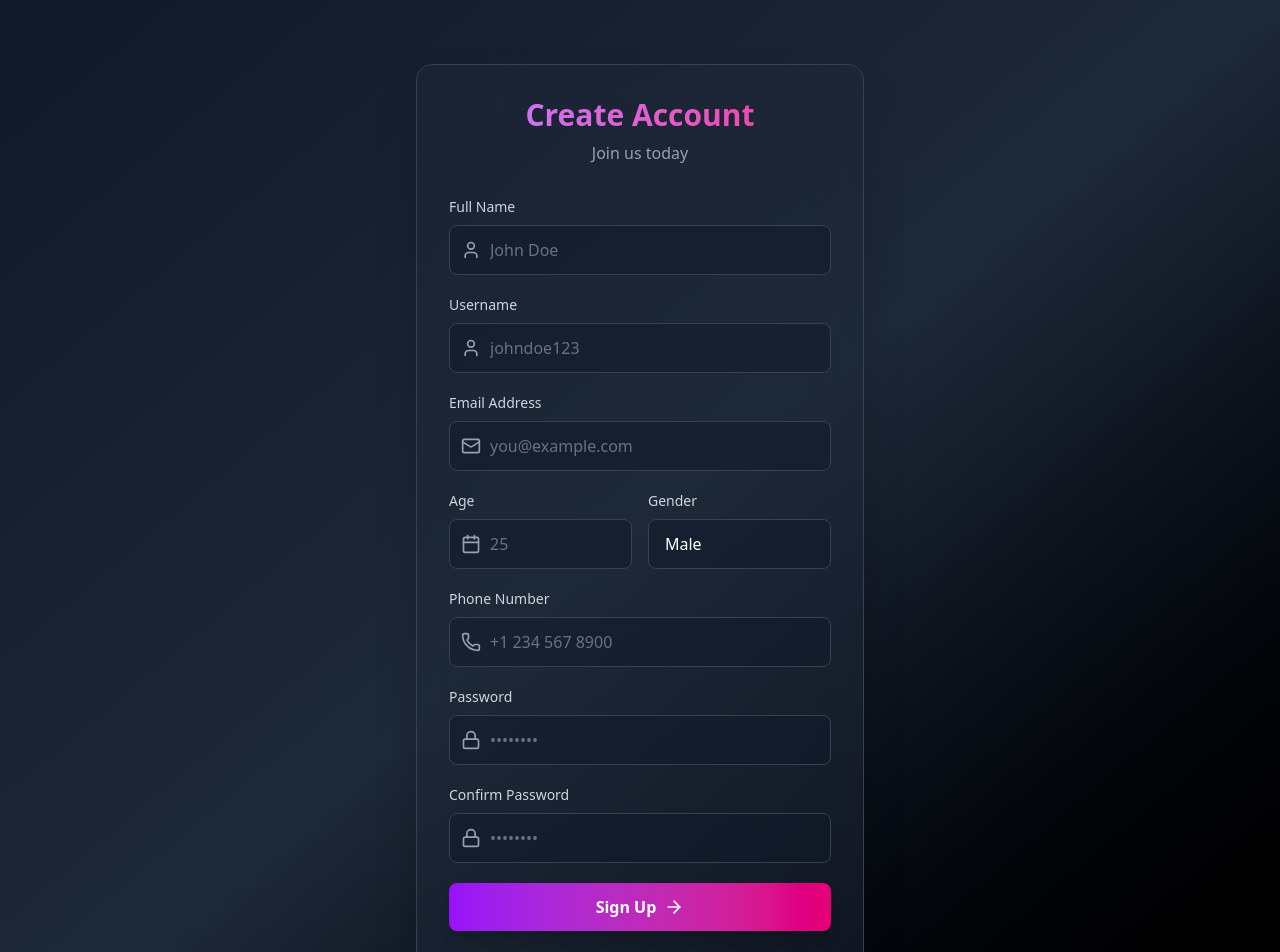
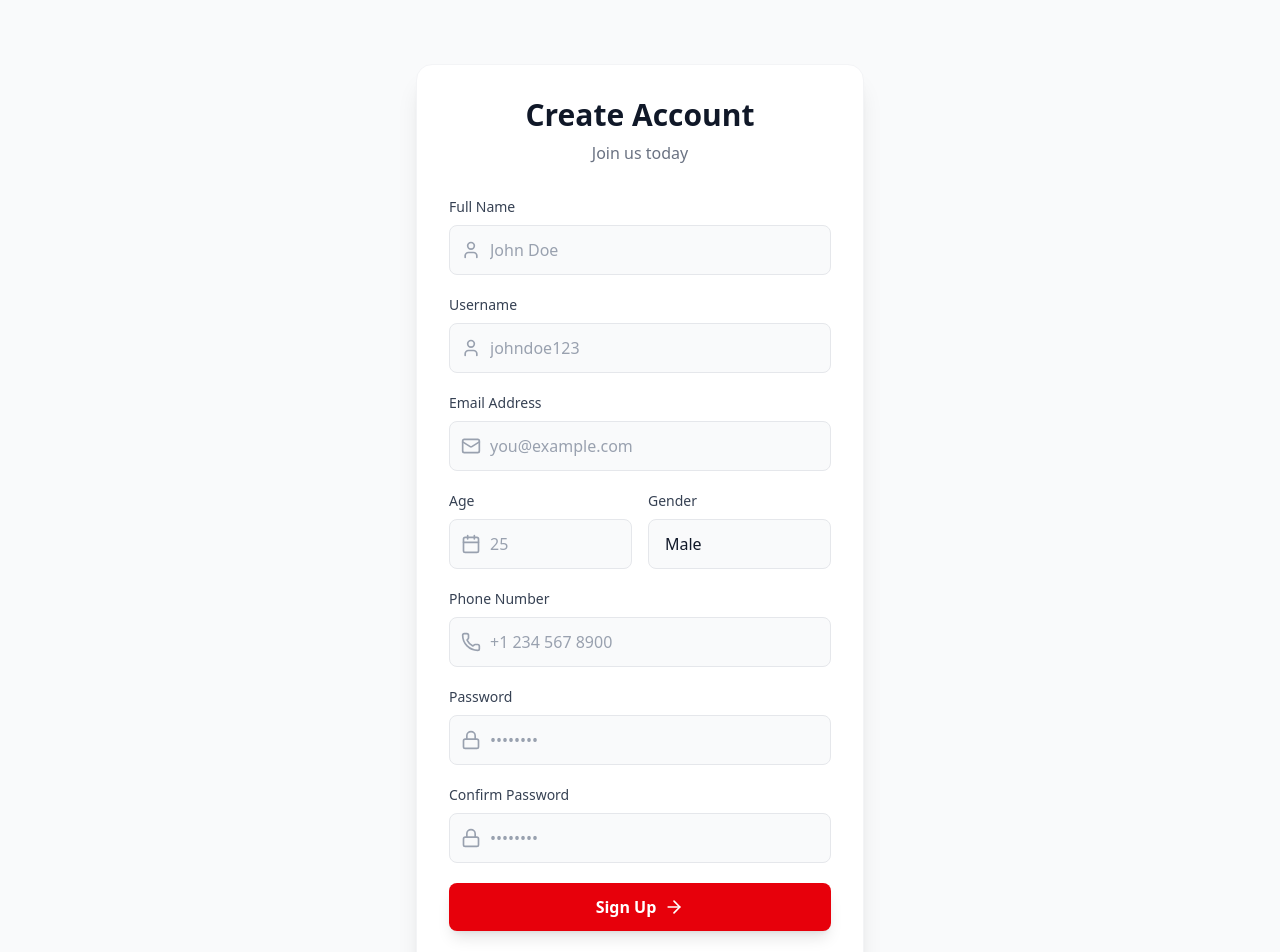
Before and after one commit to AvinashSingh09/User-Registration, a React (Vite) app: page /register in a window 1280 px wide. Shown: the top 952 px of the page. Built offline with nearby package versions, Linux system fonts and the light colour scheme.

Commit message:
Update Login/Register theme to Red & White and add logo

```diff
--- a/src/pages/RegistrationPage.tsx
+++ b/src/pages/RegistrationPage.tsx
@@ -70,20 +70,20 @@ const RegistrationPage = () => {
     };
 
     return (
-        <div className="min-h-screen flex items-center justify-center bg-gradient-to-br from-gray-900 via-gray-800 to-black text-white p-4 py-8">
+        <div className="min-h-screen flex items-center justify-center bg-gray-50 text-gray-900 p-4 py-8">
             <motion.div
                 initial={{ opacity: 0, y: 20 }}
                 animate={{ opacity: 1, y: 0 }}
                 transition={{ duration: 0.5 }}
-                className="w-full max-w-md bg-gray-800/50 backdrop-blur-xl rounded-2xl shadow-2xl border border-gray-700 p-8 my-8"
+                className="w-full max-w-md bg-white rounded-2xl shadow-xl border border-gray-100 p-8 my-8"
             >
                 <div className="text-center mb-8">
-                    <h2 className="text-3xl font-bold bg-gradient-to-r from-purple-400 to-pink-500 bg-clip-text text-transparent">Create Account</h2>
-                    <p className="text-gray-400 mt-2">Join us today</p>
+                    <h2 className="text-3xl font-bold text-gray-900">Create Account</h2>
+                    <p className="text-gray-500 mt-2">Join us today</p>
                 </div>
 
                 {error && (
-                    <div className="mb-6 p-4 bg-red-500/10 border border-red-500/20 rounded-lg flex items-center gap-3 text-red-400">
+                    <div className="mb-6 p-4 bg-red-50 border border-red-100 rounded-lg flex items-center gap-3 text-red-600">
                         <AlertCircle size={20} />
                         <span className="text-sm">{error}</span>
                     </div>
@@ -91,7 +91,7 @@ const RegistrationPage = () => {
 
                 <form onSubmit={handleSubmit} className="space-y-5">
                     <div>
-                        <label className="block text-sm font-medium text-gray-300 mb-2">Full Name</label>
+                        <label className="block text-sm font-medium text-gray-700 mb-2">Full Name</label>
                         <div className="relative">
                             <User className="absolute left-3 top-1/2 transform -translate-y-1/2 text-gray-400 h-5 w-5" />
                             <input
@@ -99,7 +99,7 @@ const RegistrationPage = () => {
                                 name="name"
                                 value={formData.name}
                                 onChange={handleChange}
-                                className="w-full bg-gray-900/50 border border-gray-700 rounded-lg py-3 pl-10 pr-4 text-white placeholder-gray-500 focus:outline-none focus:ring-2 focus:ring-purple-500 focus:border-transparent transition-all"
+                                className="w-full bg-gray-50 border border-gray-200 rounded-lg py-3 pl-10 pr-4 text-gray-900 placeholder-gray-400 focus:outline-none focus:ring-2 focus:ring-red-500 focus:border-transparent transition-all"
                                 placeholder="John Doe"
                                 required
                             />
@@ -107,7 +107,7 @@ const RegistrationPage = () => {
                     </div>
 
                     <div>
-                        <label className="block text-sm font-medium text-gray-300 mb-2">Username</label>
+                        <label className="block text-sm font-medium text-gray-700 mb-2">Username</label>
                         <div className="relative">
                             <User className="absolute left-3 top-1/2 transform -translate-y-1/2 text-gray-400 h-5 w-5" />
                             <input
@@ -115,7 +115,7 @@ const RegistrationPage = () => {
                                 name="username"
                                 value={formData.username}
                                 onChange={handleChange}
-                                className="w-full bg-gray-900/50 border border-gray-700 rounded-lg py-3 pl-10 pr-4 text-white placeholder-gray-500 focus:outline-none focus:ring-2 focus:ring-purple-500 focus:border-transparent transition-all"
+                                className="w-full bg-gray-50 border border-gray-200 rounded-lg py-3 pl-10 pr-4 text-gray-900 placeholder-gray-400 focus:outline-none focus:ring-2 focus:ring-red-500 focus:border-transparent transition-all"
                                 placeholder="johndoe123"
                                 required
                             />
@@ -123,7 +123,7 @@ const RegistrationPage = () => {
                     </div>
 
                     <div>
-                        <label className="block text-sm font-medium text-gray-300 mb-2">Email Address</label>
+                        <label className="block text-sm font-medium text-gray-700 mb-2">Email Address</label>
                         <div className="relative">
                             <Mail className="absolute left-3 top-1/2 transform -translate-y-1/2 text-gray-400 h-5 w-5" />
                             <input
@@ -131,7 +131,7 @@ const RegistrationPage = () => {
                                 name="email"
                                 value={formData.email}
                                 onChange={handleChange}
-                                className="w-full bg-gray-900/50 border border-gray-700 rounded-lg py-3 pl-10 pr-4 text-white placeholder-gray-500 focus:outline-none focus:ring-2 focus:ring-purple-500 focus:border-transparent transition-all"
+                                className="w-full bg-gray-50 border border-gray-200 rounded-lg py-3 pl-10 pr-4 text-gray-900 placeholder-gray-400 focus:outline-none focus:ring-2 focus:ring-red-500 focus:border-transparent transition-all"
                                 placeholder="you@example.com"
                                 required
                             />
@@ -140,7 +140,7 @@ const RegistrationPage = () => {
 
                     <div className="grid grid-cols-2 gap-4">
                         <div>
-                            <label className="block text-sm font-medium text-gray-300 mb-2">Age</label>
+                            <label className="block text-sm font-medium text-gray-700 mb-2">Age</label>
                             <div className="relative">
                                 <Calendar className="absolute left-3 top-1/2 transform -translate-y-1/2 text-gray-400 h-5 w-5" />
                                 <input
@@ -148,19 +148,19 @@ const RegistrationPage = () => {
                                     name="age"
                                     value={formData.age}
                                     onChange={handleChange}
-                                    className="w-full bg-gray-900/50 border border-gray-700 rounded-lg py-3 pl-10 pr-4 text-white placeholder-gray-500 focus:outline-none focus:ring-2 focus:ring-purple-500 focus:border-transparent transition-all"
+                                    className="w-full bg-gray-50 border border-gray-200 rounded-lg py-3 pl-10 pr-4 text-gray-900 placeholder-gray-400 focus:outline-none focus:ring-2 focus:ring-red-500 focus:border-transparent transition-all"
                                     placeholder="25"
                                     required
                                 />
                             </div>
                         </div>
                         <div>
-                            <label className="block text-sm font-medium text-gray-300 mb-2">Gender</label>
+                            <label className="block text-sm font-medium text-gray-700 mb-2">Gender</label>
                             <select
                                 name="gender"
                                 value={formData.gender}
                                 onChange={handleChange}
-                                className="w-full bg-gray-900/50 border border-gray-700 rounded-lg py-3 px-4 text-white placeholder-gray-500 focus:outline-none focus:ring-2 focus:ring-purple-500 focus:border-transparent transition-all appearance-none"
+                                className="w-full bg-gray-50 border border-gray-200 rounded-lg py-3 px-4 text-gray-900 placeholder-gray-400 focus:outline-none focus:ring-2 focus:ring-red-500 focus:border-transparent transition-all appearance-none"
                             >
                                 <option value="male">Male</option>
                                 <option value="female">Female</option>
@@ -170,7 +170,7 @@ const RegistrationPage = () => {
                     </div>
 
                     <div>
-                        <label className="block text-sm font-medium text-gray-300 mb-2">Phone Number</label>
+                        <label className="block text-sm font-medium text-gray-700 mb-2">Phone Number</label>
                         <div className="relative">
                             <Phone className="absolute left-3 top-1/2 transform -translate-y-1/2 text-gray-400 h-5 w-5" />
                             <input
@@ -178,7 +178,7 @@ const RegistrationPage = () => {
                                 name="phone"
                                 value={formData.phone}
                                 onChange={handleChange}
-                                className="w-full bg-gray-900/50 border border-gray-700 rounded-lg py-3 pl-10 pr-4 text-white placeholder-gray-500 focus:outline-none focus:ring-2 focus:ring-purple-500 focus:border-transparent transition-all"
+                                className="w-full bg-gray-50 border border-gray-200 rounded-lg py-3 pl-10 pr-4 text-gray-900 placeholder-gray-400 focus:outline-none focus:ring-2 focus:ring-red-500 focus:border-transparent transition-all"
                                 placeholder="+1 234 567 8900"
                                 required
                             />
@@ -186,7 +186,7 @@ const RegistrationPage = () => {
                     </div>
 
                     <div>
-                        <label className="block text-sm font-medium text-gray-300 mb-2">Password</label>
+                        <label className="block text-sm font-medium text-gray-700 mb-2">Password</label>
                         <div className="relative">
                             <Lock className="absolute left-3 top-1/2 transform -translate-y-1/2 text-gray-400 h-5 w-5" />
                             <input
@@ -194,7 +194,7 @@ const RegistrationPage = () => {
                                 name="password"
                                 value={formData.password}
                                 onChange={handleChange}
-                                className="w-full bg-gray-900/50 border border-gray-700 rounded-lg py-3 pl-10 pr-4 text-white placeholder-gray-500 focus:outline-none focus:ring-2 focus:ring-purple-500 focus:border-transparent transition-all"
+                                className="w-full bg-gray-50 border border-gray-200 rounded-lg py-3 pl-10 pr-4 text-gray-900 placeholder-gray-400 focus:outline-none focus:ring-2 focus:ring-red-500 focus:border-transparent transition-all"
                                 placeholder="••••••••"
                                 required
                             />
@@ -202,7 +202,7 @@ const RegistrationPage = () => {
                     </div>
 
                     <div>
-                        <label className="block text-sm font-medium text-gray-300 mb-2">Confirm Password</label>
+                        <label className="block text-sm font-medium text-gray-700 mb-2">Confirm Password</label>
                         <div className="relative">
                             <Lock className="absolute left-3 top-1/2 transform -translate-y-1/2 text-gray-400 h-5 w-5" />
                             <input
@@ -210,7 +210,7 @@ const RegistrationPage = () => {
                                 name="confirmPassword"
                                 value={formData.confirmPassword}
                                 onChange={handleChange}
-                                className="w-full bg-gray-900/50 border border-gray-700 rounded-lg py-3 pl-10 pr-4 text-white placeholder-gray-500 focus:outline-none focus:ring-2 focus:ring-purple-500 focus:border-transparent transition-all"
+                                className="w-full bg-gray-50 border border-gray-200 rounded-lg py-3 pl-10 pr-4 text-gray-900 placeholder-gray-400 focus:outline-none focus:ring-2 focus:ring-red-500 focus:border-transparent transition-all"
                                 placeholder="••••••••"
                                 required
                             />
@@ -220,16 +220,16 @@ const RegistrationPage = () => {
                     <button
                         type="submit"
                         disabled={isLoading}
-                        className="w-full bg-gradient-to-r from-purple-600 to-pink-600 hover:from-purple-700 hover:to-pink-700 text-white font-semibold py-3 rounded-lg shadow-lg transform hover:scale-[1.02] transition-all duration-200 flex items-center justify-center gap-2 mt-2 disabled:opacity-50 disabled:cursor-not-allowed"
+                        className="w-full bg-red-600 hover:bg-red-700 text-white font-bold py-3 rounded-lg shadow-lg transform hover:scale-[1.02] transition-all duration-200 flex items-center justify-center gap-2 mt-2 disabled:opacity-50 disabled:cursor-not-allowed"
                     >
                         {isLoading ? 'Creating Account...' : 'Sign Up'}
                         {!isLoading && <ArrowRight className="h-5 w-5" />}
                     </button>
                 </form>
 
-                <div className="mt-8 text-center text-gray-400 text-sm">
+                <div className="mt-8 text-center text-gray-500 text-sm">
                     Already have an account?{' '}
-                    <Link to="/login" className="text-purple-400 hover:text-purple-300 font-medium transition-colors">
+                    <Link to="/login" className="text-red-600 hover:text-red-700 font-bold transition-colors">
                         Sign in
                     </Link>
                 </div>
```
Also changed, not shown: src/pages/LoginPage.tsx (+18 -15 lines).
